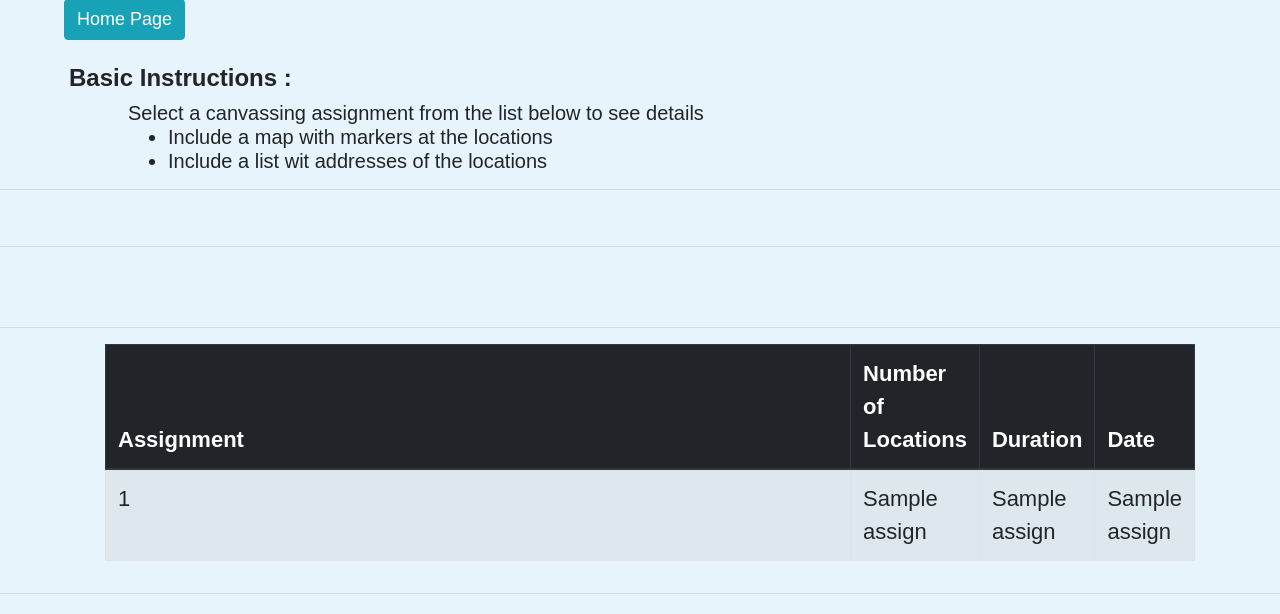
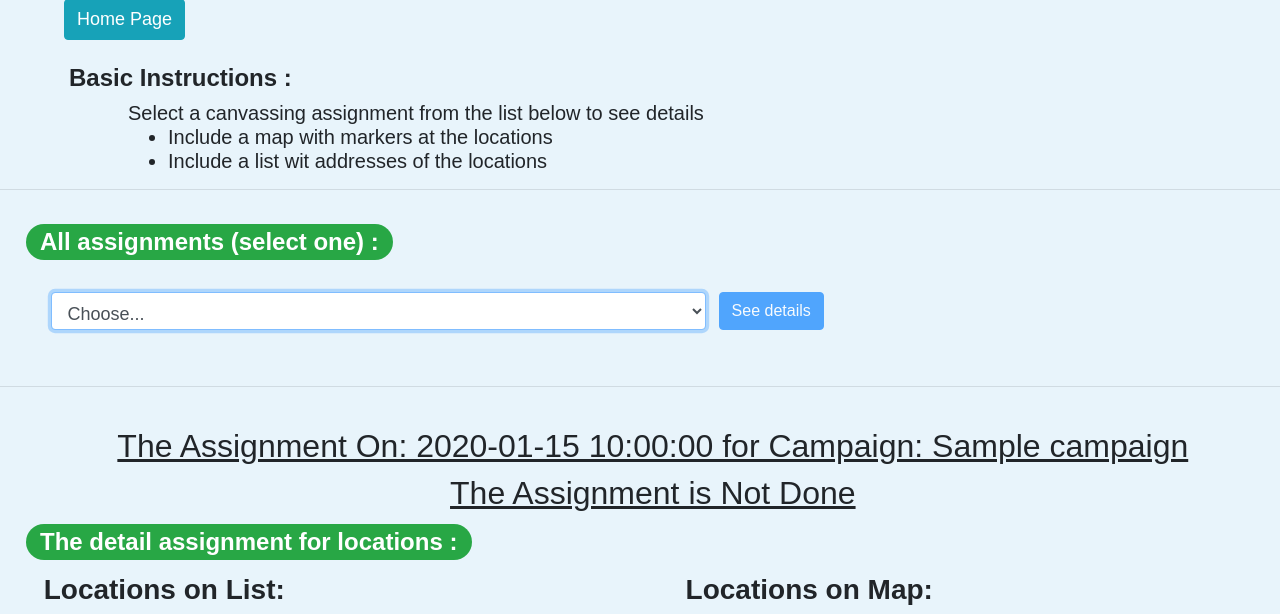
Before and after one commit to ganixil/CSE308, a Flask app: template templates/manager_html/view_result.html in a window 1280 px wide. Shown: the part 148-762 px from the top of the page. Run offline with Flask 2, Linux system fonts and the light colour scheme; the template is opened without the code that fills it: most values are stand-ins (such as "Sample title", 1, 10 or a date in 2020); some libraries are stand-ins or nearby versions.

Commit message:
view result

```diff
--- a/manager.py
+++ b/manager.py
@@ -506,14 +506,11 @@ def delete(campName):
 
 #+++++++++++++++++++++++++++++++++++++++++++++++++++++++++++++++++++++++++++++++++++++++++++++++++++++++++++++++++++++++
 @bp.route('/view_result', methods=('GET','POST'))
-def viewResult():
-
-
+def view_result():
 
 	assign_obj = db_session.query(Assignment).all()
 	assign_info = []
 	for a in assign_obj:
-
 		locationCount = len(db_session.query(TaskLocation).filter(TaskLocation.assignment_id == a.id ).all())
 		canvas = db_session.query(CampaignCanvasser).filter(CampaignCanvasser.id  == a.canvasser_id ).first()
 		camp = db_session.query(Campaign).filter(canvas.campaign_name == Campaign.name).first()
@@ -521,8 +518,21 @@ def viewResult():
 		tup = (a.id, locationCount, duration, a.theDate)
 		assign_info.append(tup)
 
+	if request.method == 'POST':
+		assign_id = request.form['assignment']
 
-	return render_template('manager_html/view_result.html', assignment=assign_info)
+		assignment = db_session.query(Assignment).filter(Assignment.id == int(assign_id)).first()
+
+		locations = db_session.query(TaskLocation).filter(TaskLocation.assignment_id == int(assign_id)).all()
+
+		campaign_name = db_session.query(CampaignCanvasser).filter(CampaignCanvasser.id == assignment.canvasser_id).first().campaign_name
+
+		campaign = db_session.query(Campaign).filter(Campaign.name == campaign_name).first()
+
+		return render_template('manager_html/view_result.html', assign_info=assign_info, locations = locations, assignment = assignment, campaign = campaign)
+
+
+	return render_template('manager_html/view_result.html', assign_info=assign_info)
 
 @bp.route('/view_assignment_detail', methods=('GET', 'POST'))
 def view_assignment_detail():
--- a/templates/manager_html/view_result.html
+++ b/templates/manager_html/view_result.html
@@ -5,13 +5,13 @@
     <link href="/static/css/done_canvas.css" rel="stylesheet">
     <link href="/static/css/view_canvasser_ass.css" rel="stylesheet">
     <!----------The script to inital location Makers---->
-    {% if detail %}
+    {% if locations %}
    <script type="text/javascript">
       $(document).ready(function () {
           // Get all locations
           document.getElementById('submit').disabled=false;
           var locations=[]
-          {% for instance in detail['location'] %}
+          {% for instance in locations %}
             var one_location=[];
             one_location.push('{{instance.location}}', '{{instance.lat}}','{{instance.lng}}','{{ instance.order}}');
             locations.push(one_location);
@@ -74,9 +74,57 @@
         </ul>
     </h5><hr/>
 
+    <form id="assignment_form" method="post" action="{{ url_for('manager.view_result')}}" role="form">
+    <!-- ----------- All Assignments on List -->
+        <div class="form-group">
+            <h2 for="assignment" style="margin-left: 2%;"><span class="badge badge-pill badge-success">All assignments (select one) :</span></h2>
+            <br/>
+            <div class="row">
+              <select class="form-control col-6" id="assignment" name="assignment" onchange="toggle_btn()" required autofocus>
+
+                <option value="None">Choose...</option>
+                <!------ Upcoming Assignment------->
+                <optgroup label="All Assignments: ">
+                    {% for assign in assign_info %}
+                 <!-------instance = Assignment object----------->
+                    <option value="{{assign[0]}}">Assignment #{{assign[0]}} on {{assign[3]}}</option>
+                    {% endfor %}
+                </optgroup>
+              </select>
+              <button class="btn btn-primary" style="margin-left: 1%;" name="submit" id="submit" type="submit"> See details </button>
+            </div>
+        </div>
+    </form>
     <br/><hr/><br/>
+  <!----------- Begin here to show assignment information----------->
+<h2 style="margin-left: 2%; text-align: center;"> <u>The Assignment On: {{assignment.theDate}} for Campaign: {{campaign.name}}</u></h2>
 
-  <!----------- Begin here to show assignment information----------->
+<h2 style="margin-left: 2%; text-align: center;"> <u>The Assignment is {% if assignment.done %}Done{%else%}Not Done{%endif%}</u></h2>
+
+
+<h2 style="margin-left: 2%; margin-bottom: 1%;"><span class="badge badge-pill badge-success">The detail assignment for locations :</span></h2>
+  <div class="row">
+<!----------------Locations on List------->
+<div class="panel panel-primary col" id="result_panel1" style="margin-left: 1%;">
+      <div class="panel-heading" style="margin-left: 5%;"><h3 class="panel-title"><strong>Locations on List:</strong></h3>
+      </div>
+      <div class="panel-body">
+          <ul class="list-group">
+           {% for ele in locations %}
+                <a href="#" class="list-group-item list-group-item-action list-group-item-light">#{{ele.order}}: {{ele.location}} (lat= {{ele.lat}}, lng={{ele.lng}})</a>
+            {% endfor %}
+        </ul>
+      </div>
+    </div>
+<!----------------Locations on Map------->
+  <div class="panel panel-primary col" id="result_panel" style="margin-right: 1%;">
+      <div class="panel-heading" style="margin-left: 5%;"><h3 class="panel-title"><strong>Locations on Map:</strong></h3>
+      </div>
+      <div class="panel-body">
+        <div id="map" name="map" style=" height: 300px;background-color: grey"></div>
+      </div>
+    </div>
+  </div>
 <br/><hr/>
 <!----- Basic information------>
 <div class="container" id ="detail-container" >
@@ -92,7 +140,7 @@
               </thead>
               <tbody>
 
-                    {% for assign in assignment %}
+                    {% for assign in assign_info %}
                        <tr >
                          <td  class = "col">{{ assign[0] }}</td>
                          <td  class = "col">{{ assign[1] }}</td>
```
